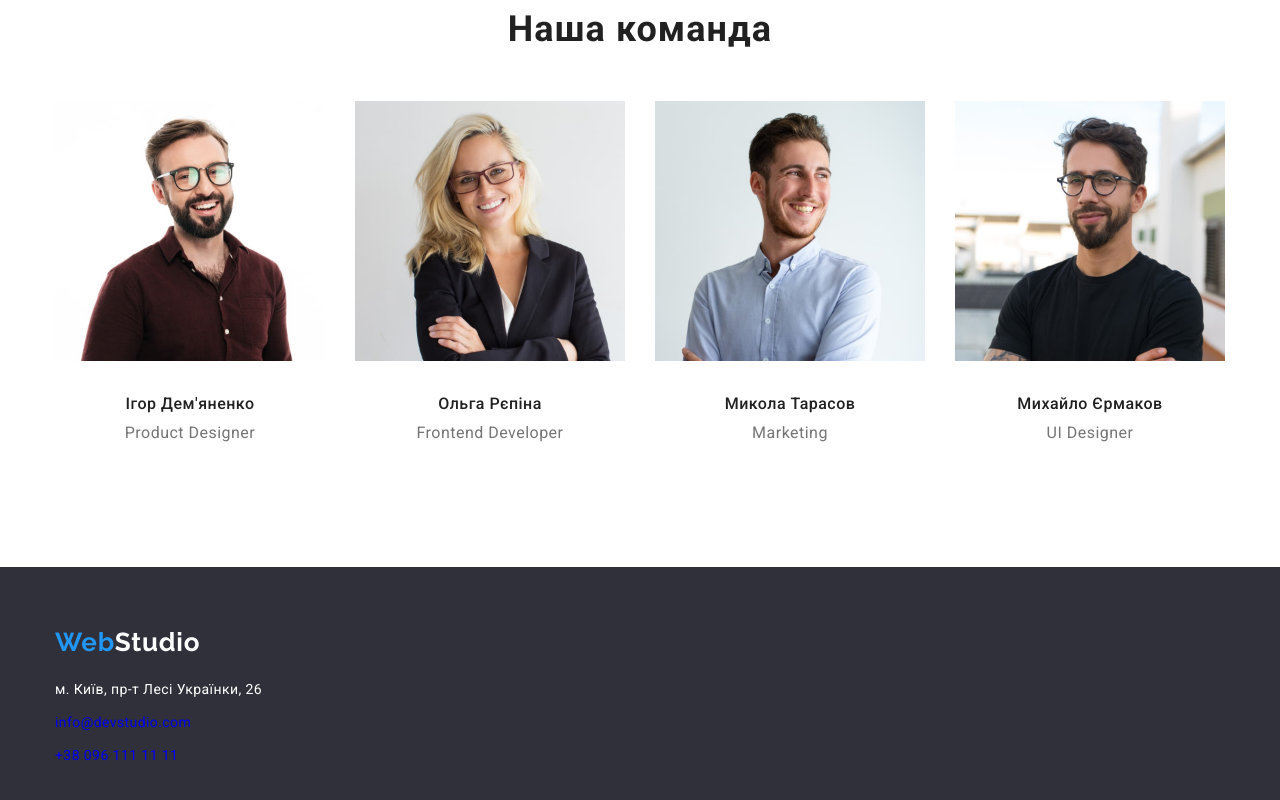
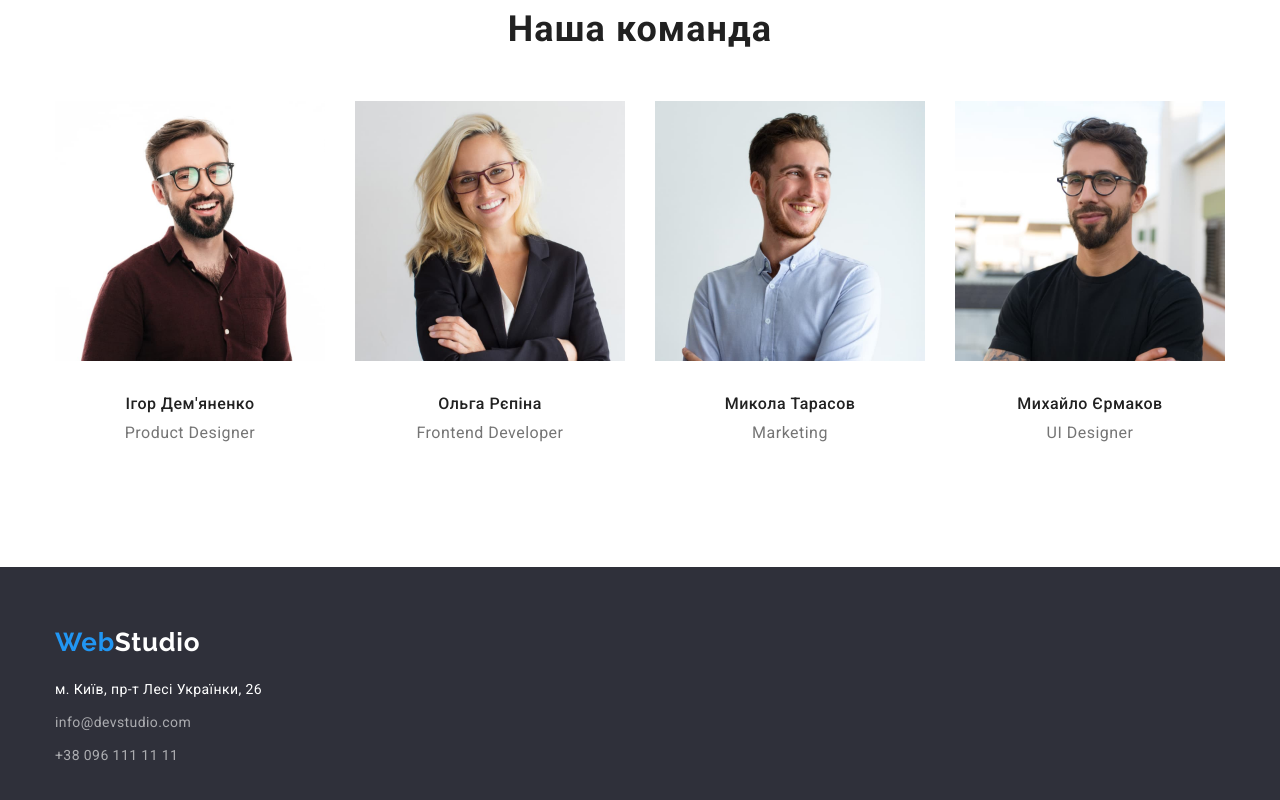
Before and after one commit to AndriiKostenko84/goit-markup-hw-03, a plain HTML site: page index.html in a window 1280 px wide. Shown: the part 1541-2341 px from the top of the page. Drawn offline with nearby package versions, Linux system fonts and the light colour scheme.

Commit message:
додає останні виправлення

```diff
--- a/css/styles.css
+++ b/css/styles.css
@@ -212,7 +212,6 @@ ul {
 /* -----Work----- */
 .section-work{
   padding-top: 0;
-
 }
 .section-title {
   margin-bottom: 50px;
@@ -298,18 +297,21 @@ ul {
 }
 .address-list {
   margin-bottom: 9px;
-  font-style: normal;
-  font-size: 14px;
-  line-height: 1.71;
-  letter-spacing: 0.03em;
-  color: rgba(255, 255, 255, 0.6);
+
 }
 .address-list:last-child {
   margin-bottom: 0;
 }
 
-.address-list:hover,
-.address-list:focus {
+.address-link {
+font-style: normal;
+font-size: 14px;
+line-height: 1.71;
+letter-spacing: 0.03em;
+color: rgba(255, 255, 255, 0.6);
+}
+.address-link:hover,
+.address-link:focus {
   color: var(--accent-color);
 }
 
--- a/index.html
+++ b/index.html
@@ -188,12 +188,11 @@
     <!-- Футер -->
 <footer class="section footer">
   <div class="container">
-        <a href="" class="footer-logo"
-          >Web<span class="logo-footer">Studio</span></a>
+    <a href="" class="footer-logo">Web<span class="logo-footer">Studio</span></a>
     <p class="address">м. Київ, пр-т Лесі Українки, 26</p>
     <ul class="list">
-          <li class="address-list"><a class="link" href="mailto:info@devstudio.com" >info@devstudio.com</a></li>
-          <li class="address-list"><a class="link" href="tel:+380961111111" >+38 096 111 11 11</a></li>
+      <li class="address-list"><a class="address-link link" href="mailto:info@devstudio.com">info@devstudio.com</a></li>
+      <li class="address-list"><a class="address-link link" href="tel:+380961111111">+38 096 111 11 11</a></li>
     </ul>
   </div>
 </footer>
```
Also changed, not shown: portfolio.html (+2 -2 lines). Lines whose indentation alone changed are shown as unchanged.
